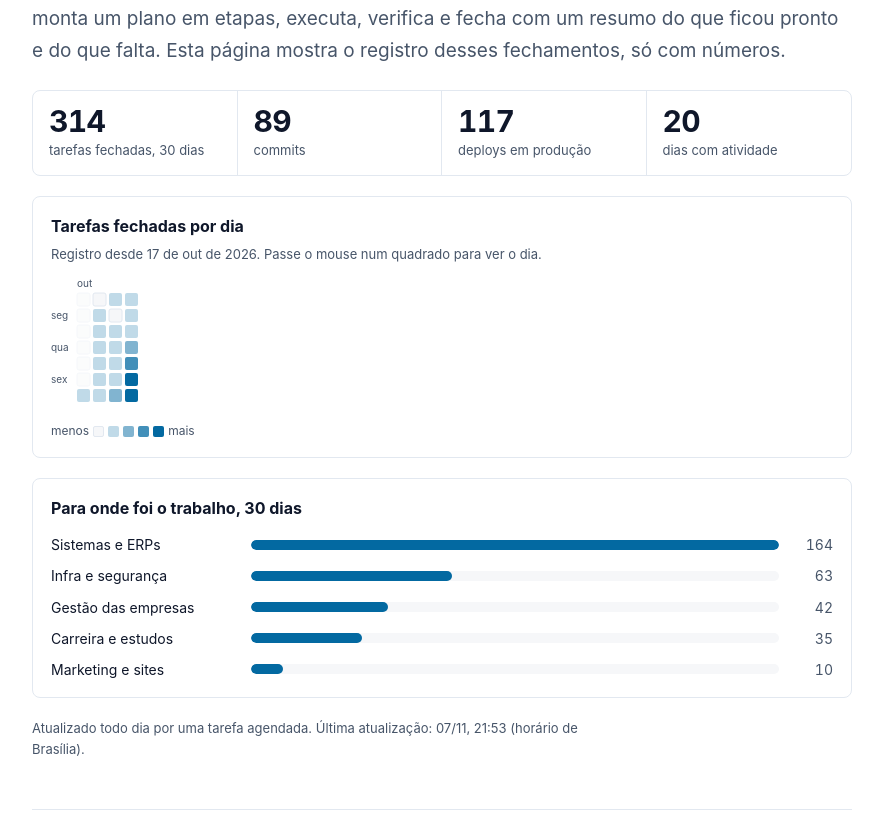
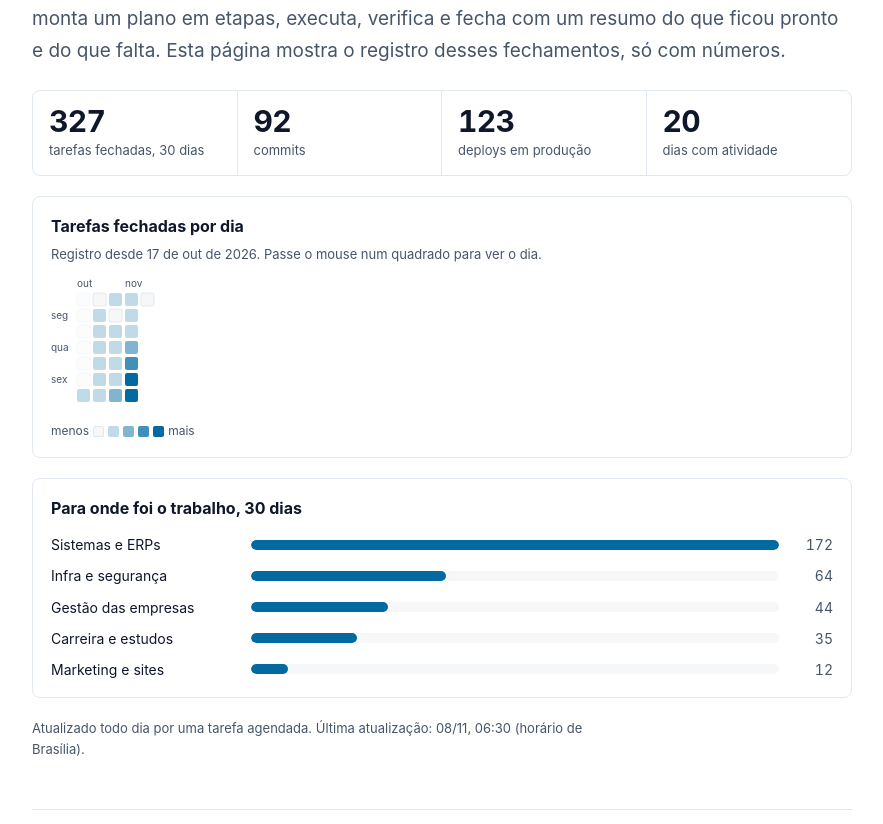
Before and after one commit to thiagogardev/thiagogardev.github.io, a Jekyll site: the page built from atividade.md, in a window 1280 px wide and 1400 px high. Shown: the part 256-1080 px from the top of the window, without its empty margins (198-1081 px from the left). Built offline with Jekyll 4.4.1, drawn with Linux system fonts in a browser that asks for light colours; part of the change alters nothing that is shown.

Commit message:
Atividade: 2026-11-08
Co-Authored-By: Claude Opus 5.5 <noreply@anthropic.com>

```diff
--- a/assets/atividade.json
+++ b/assets/atividade.json
@@ -1,5 +1,5 @@
 {
- "atualizado": "2026-11-08T00:53:02.285Z",
+ "atualizado": "2026-11-08T09:30:40.169Z",
  "inicio": "2026-10-17",
  "frentes": [
   "sistemas",
@@ -264,17 +264,27 @@
   },
   {
    "dia": "2026-11-07",
-   "tarefas": 63,
-   "passos": 135,
-   "commits": 12,
-   "deploys": 15,
+   "tarefas": 76,
+   "passos": 171,
+   "commits": 15,
+   "deploys": 21,
    "sessoes": 9,
    "frentes": {
-    "sistemas": 50,
-    "infra": 6,
+    "marketing": 2,
+    "sistemas": 58,
+    "infra": 7,
     "carreira": 2,
-    "empresas": 5
+    "empresas": 7
    }
+  },
+  {
+   "dia": "2026-11-08",
+   "tarefas": 0,
+   "passos": 0,
+   "commits": 0,
+   "deploys": 0,
+   "sessoes": 2,
+   "frentes": {}
   }
  ]
 }
```
